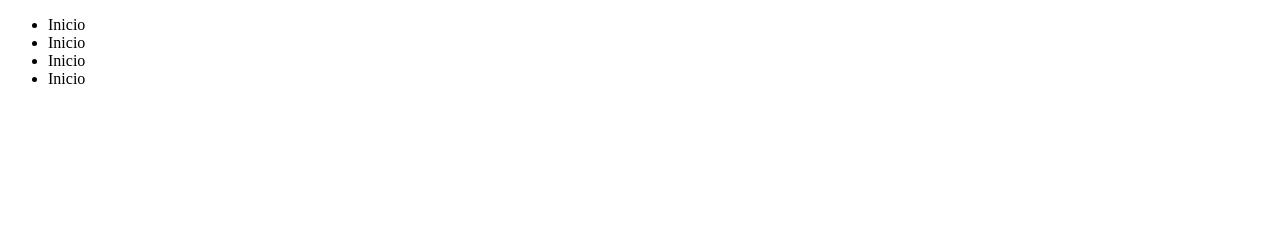
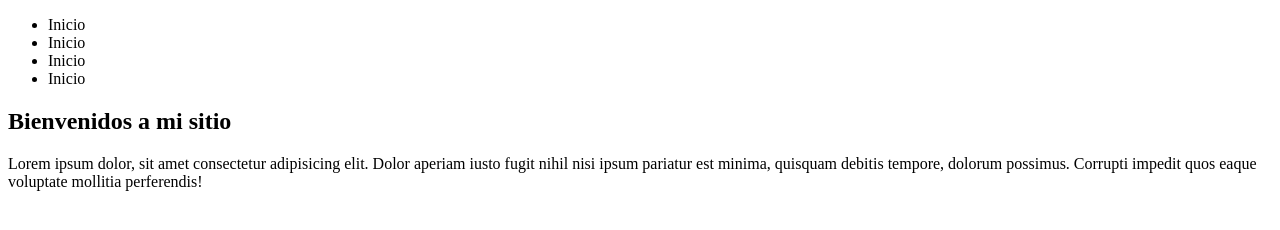
Before and after one commit to MaximilianoCarrera/git-carpeta, a plain HTML site: page index.html in a window 1280 px wide. Drawn offline with Linux system fonts and the light colour scheme.

Commit message:
creacion de main

```diff
--- a/index.html
+++ b/index.html
@@ -16,5 +16,16 @@
 				</ul>
 			</nav>
 		</header>
+		<main>
+			<section>
+				<h1>Bienvenidos a mi sitio</h1>
+				<p>
+					Lorem ipsum dolor, sit amet consectetur adipisicing elit. Dolor
+					aperiam iusto fugit nihil nisi ipsum pariatur est minima, quisquam
+					debitis tempore, dolorum possimus. Corrupti impedit quos eaque
+					voluptate mollitia perferendis!
+				</p>
+			</section>
+		</main>
 	</body>
 </html>
```
